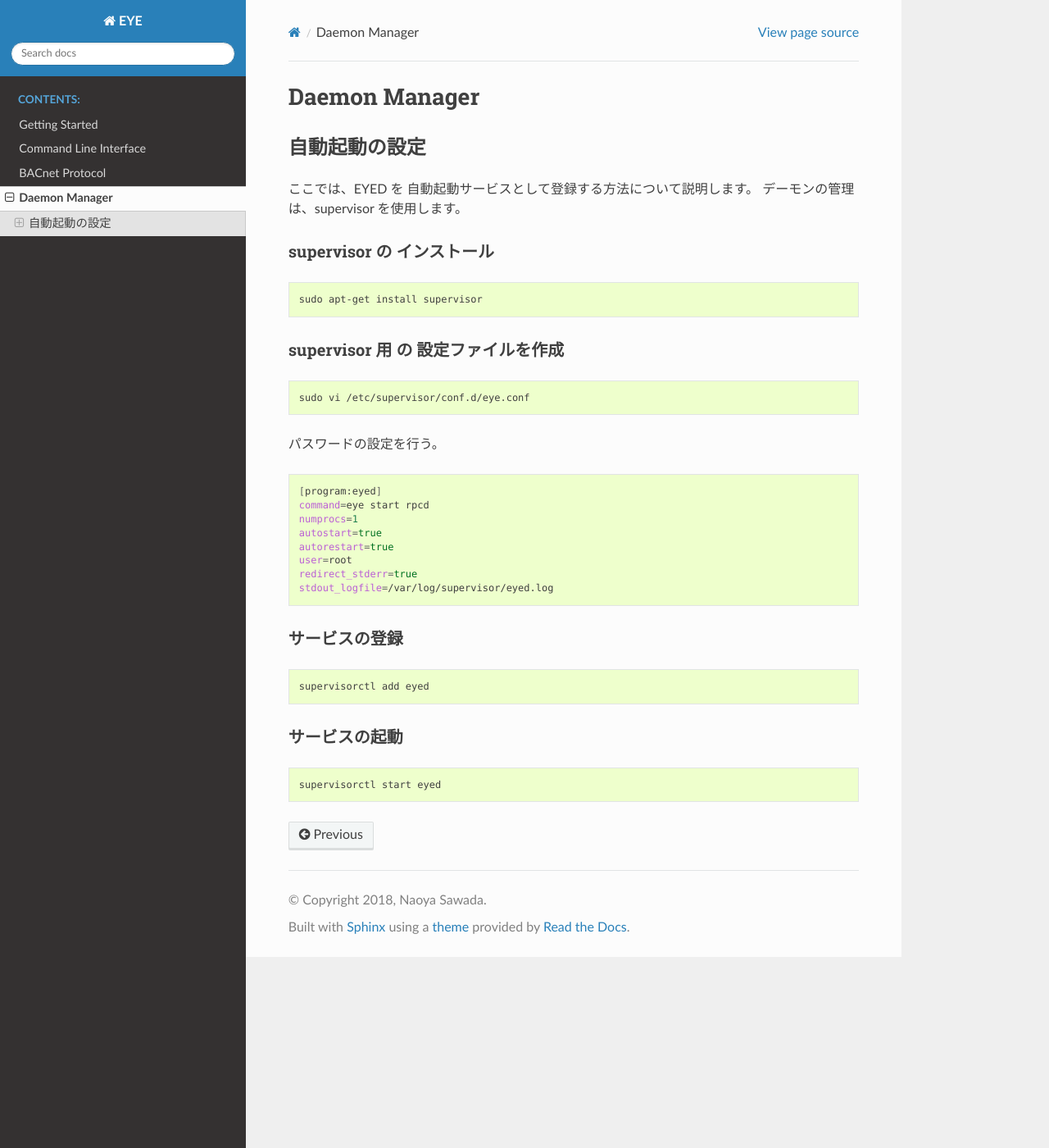
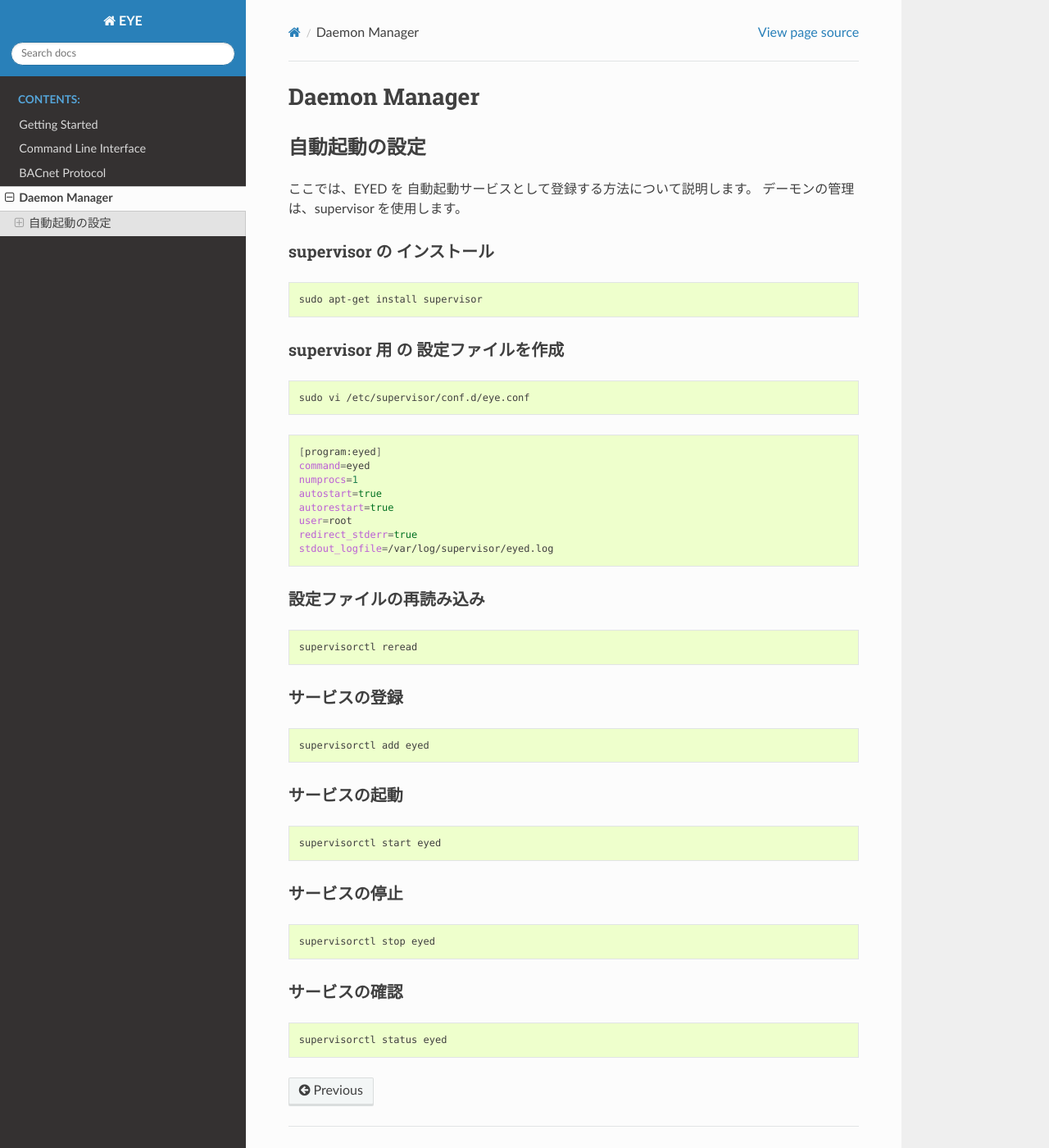
Before and after one commit to eternalharvest/eye, a Sphinx documentation site: the page built from doc/source/daemon.md, in a window 1280 px wide and 1400 px high. Shown: the whole window at 82% size. Built offline with Sphinx 7.4.7 and the Read the Docs theme 2.0.0, drawn with Linux system fonts in a browser that asks for light colours.

Commit message:
自動起動設定の記述ミス修正
supervisor の 追加説明
- デーモンの設定ファイル自動読み込み
- デーモンの登録
- デーモンの停止

````diff
--- a/doc/source/daemon.md
+++ b/doc/source/daemon.md
@@ -13,17 +13,20 @@ sudo apt-get install supervisor
 sudo vi /etc/supervisor/conf.d/eye.conf
 ```
 
-　パスワードの設定を行う。
-
 ```bash
 [program:eyed]
-command=eye start rpcd
+command=eyed
 numprocs=1
 autostart=true
 autorestart=true
 user=root
 redirect_stderr=true
 stdout_logfile=/var/log/supervisor/eyed.log
+```
+
+### 設定ファイルの再読み込み
+```bash
+supervisorctl reread
 ```
 
 ### サービスの登録
@@ -35,3 +38,13 @@ supervisorctl add eyed
 ```bash
 supervisorctl start eyed
 ```
+
+### サービスの停止
+```bash
+supervisorctl stop eyed
+```
+
+### サービスの確認
+```bash
+supervisorctl status eyed
+```
````
